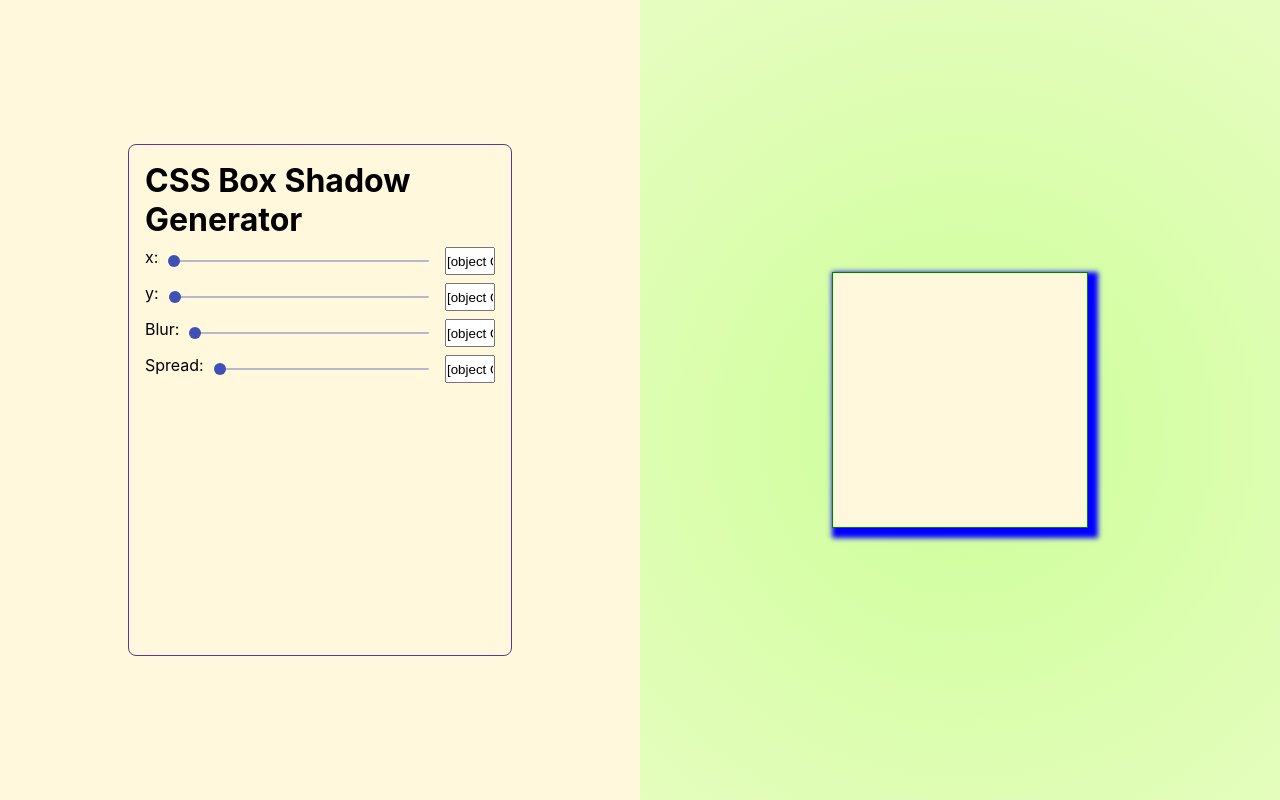
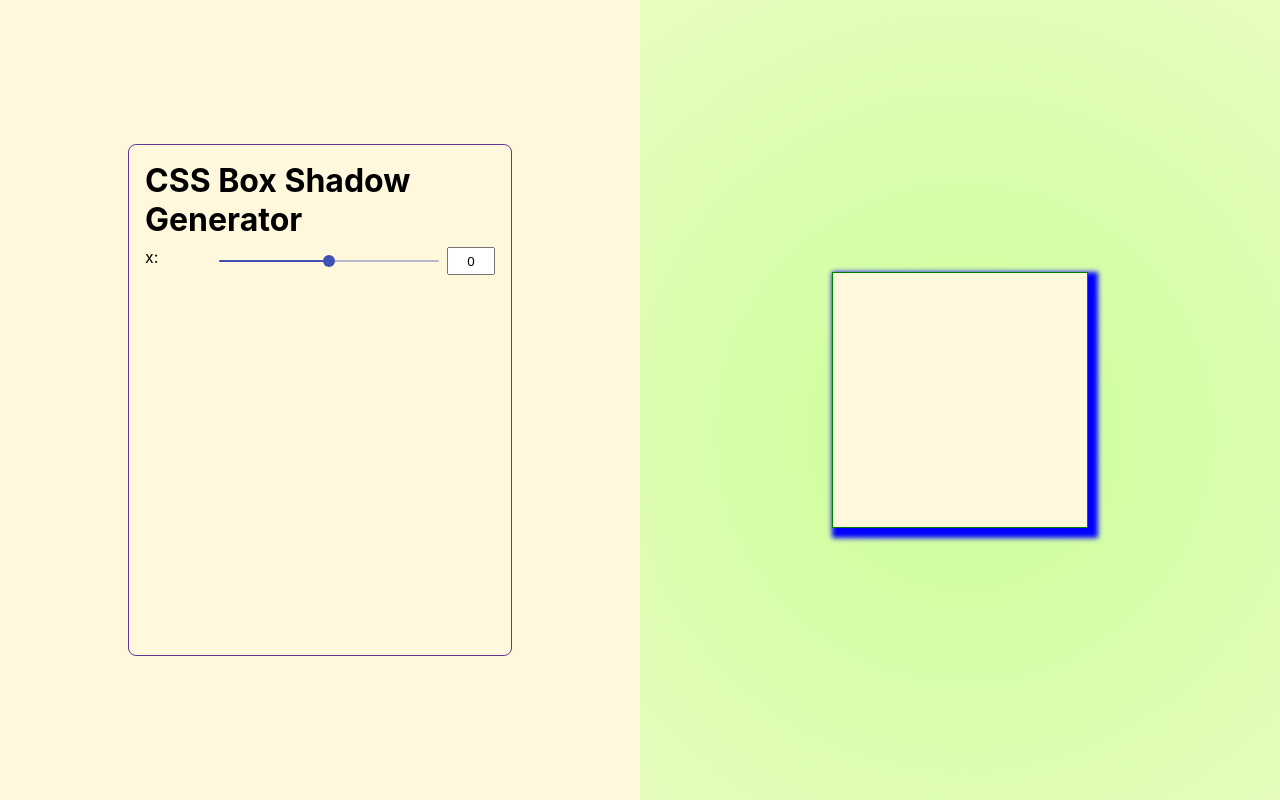
Before and after one commit to cmarioep/CSS-Generator, a React (Create React App) app: page / in a window 1280 px wide. Built offline with nearby package versions, Linux system fonts and the light colour scheme.

Commit message:
Setting for Redux

```diff
--- a/package.json
+++ b/package.json
@@ -9,7 +9,9 @@
     "@testing-library/user-event": "^12.8.3",
     "react": "^17.0.2",
     "react-dom": "^17.0.2",
+    "react-redux": "^7.2.6",
     "react-scripts": "4.0.3",
+    "redux": "^4.1.2",
     "sass-loader": "^12.3.0",
     "web-vitals": "^1.1.2"
   },
--- a/src/Components/SliderInput.css
+++ b/src/Components/SliderInput.css
@@ -4,10 +4,15 @@
     /* border: 1px solid blue; */
 }
 
+.control__label {
+    width: 30%;
+}
+
 .control__slider {
-    margin: 0 1rem;
+    margin: 0 0.5rem;
 }
 
 .control__text {
-    width: 50px;
+    width: 3rem;
+    text-align: center;
 }
--- a/src/Components/SliderInput.js
+++ b/src/Components/SliderInput.js
@@ -1,22 +1,25 @@
-import { useContext } from "react";
+import { useState } from "react";
+import { useSelector, useDispatch } from 'react-redux';
 import { Slider } from "@material-ui/core";
 import './SliderInput.css';
-
-import {DataContext} from '../Context/DataContext';
+import { yellow } from "@material-ui/core/colors";
 
 
 function SliderInput(props) {
 
-  const [value, setValue] = useContext(DataContext);
+  const dispatch = useDispatch();
+  const valor = useSelector(state => state.x);
 
-  const SetValueHandler = (event, val) => {
-    setValue(val );
-  }
+
+  const setXHandler = () => {
+    dispatch({type: 'setX'})
+  };
 
   return (
     <div className="control">
-        {props.label}: <Slider className="control__slider" min={-100} max={100} value={value} onChange={SetValueHandler}/>
-        <input className="control__text" type="text" value={value}/>
+        <span className="control__label">{props.label}:</span>
+        <Slider className="control__slider" min={-100} max={100}  value={valor} onChange={setXHandler}/>
+        <input className="control__text" type="text" value={valor}/>
     </div>
    );
 }
--- a/src/Containers/InputControls.js
+++ b/src/Containers/InputControls.js
@@ -7,9 +7,9 @@ function InputControls() {
     <div className="inputControls">
        <h1>CSS Box Shadow Generator</h1>
        <SliderInput label="x"/>
-       <SliderInput label="y"/>
-       <SliderInput label="Blur"/>
-       <SliderInput label="Spread"/>
+       {/* <SliderInput label="y"/>
+       <SliderInput label="blur"/>
+       <SliderInput label="spread"/>        */}
     </div>
   );
 }
--- a/src/index.js
+++ b/src/index.js
@@ -2,16 +2,12 @@ import React from 'react';
 import ReactDOM from 'react-dom';
 import './index.css';
 import App from './App';
-import reportWebVitals from './reportWebVitals';
+import{Provider} from 'react-redux';
+import store from './store/index';
 
 ReactDOM.render(
-  <React.StrictMode>
+  <Provider store={store}>
     <App />
-  </React.StrictMode>,
+  </Provider>,
   document.getElementById('root')
 );
-
-// If you want to start measuring performance in your app, pass a function
-// to log results (for example: reportWebVitals(console.log))
-// or send to an analytics endpoint. Learn more: https://bit.ly/CRA-vitals
-reportWebVitals();
--- /dev/null
+++ b/src/store/index.js
@@ -0,0 +1,22 @@
+import {createStore} from 'redux';
+
+const properties =
+    {
+        x: 0,
+    }
+
+const setPropertiesReducer = (state = properties, action) => {
+
+    if (action.type === 'setX') {
+        return {
+            x: action.payload,
+        }
+    }
+
+    return state;
+
+}
+
+const store = createStore(setPropertiesReducer);
+
+export default store;
```
Also changed, not shown: 1 other file (tests, documents, lock files or other folders).
